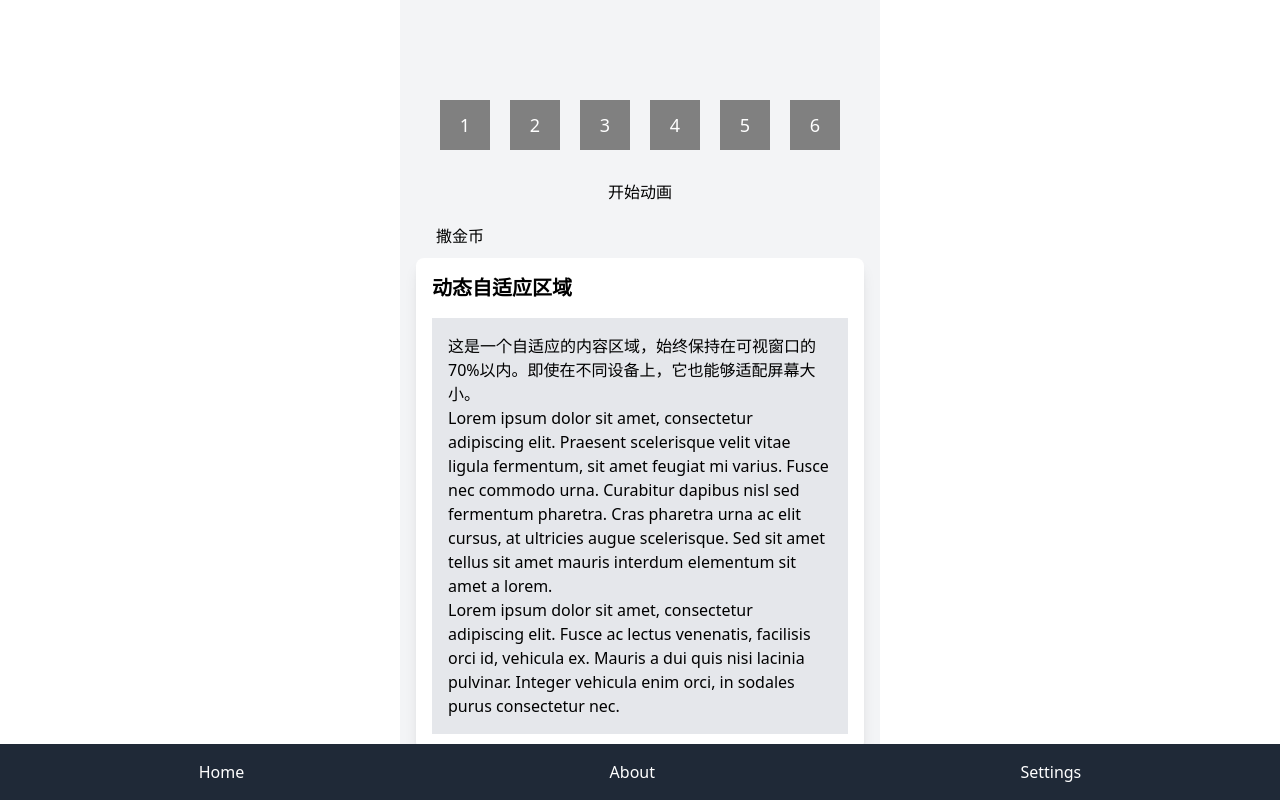
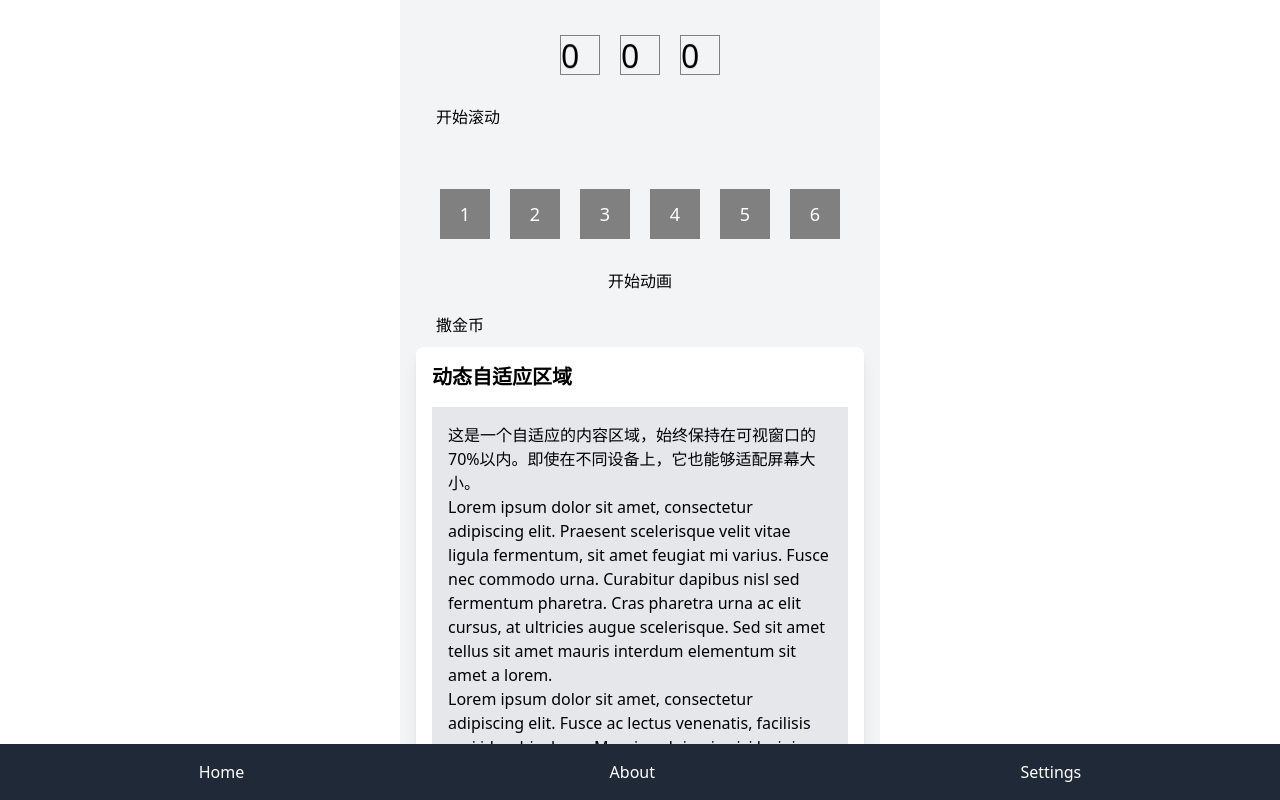
Before and after one commit to peakcary/react-project, a React (Create React App) app: page / in a window 1280 px wide. Built offline with nearby package versions, Linux system fonts and the light colour scheme.

Commit message:
feat:动画丝滑

```diff
--- a/package.json
+++ b/package.json
@@ -38,6 +38,7 @@
   "devDependencies": {
     "@react-spring/web": "^9.7.4",
     "autoprefixer": "^10.4.20",
+    "d3-ease": "^3.0.1",
     "postcss": "^8.4.41",
     "react-router-dom": "^6.26.1",
     "tailwindcss": "^3.4.10"
--- /dev/null
+++ b/src/components/DigitRoller/index.jsx
@@ -0,0 +1,74 @@
+import React, { useEffect } from 'react';
+import { useSprings, animated } from '@react-spring/web';
+import { easeCubicInOut } from 'd3-ease';  // 使用d3中的缓动函数库
+
+const DigitRoller = ({ targetNumbers = [0, 0, 0], duration = 3000 }) => {
+  const digits = [...Array(10).keys()]; // 数字0-9
+
+  // 使用useSprings来管理每个数字的滚动状态
+  const [springs, api] = useSprings(3, index => ({
+    from: { y: 0 },
+    to: { y: 0 },
+    config: { tension: 120, friction: 30 },  // 更平滑的tension和friction配置
+  }));
+
+  // 当目标数字改变时，触发滚动
+  useEffect(() => {
+    api.start(index => {
+      const targetDigit = targetNumbers[index];
+      const rounds = 5; // 固定滚动5圈
+      const totalDistance = rounds * digits.length * 40 + targetDigit * 40; // 计算滚动距离
+
+      return {
+        from: { y: 0 },  // 每次点击按钮，y值会重置为0
+        to: { y: totalDistance },  // 目标y值
+        config: { duration: duration + index * 500, easing: easeCubicInOut }, // 使用更丝滑的缓动函数
+        reset: true,  // 使动画能够从头开始
+      };
+    });
+  }, [targetNumbers, api, duration]);
+
+  return (
+    <div style={{ display: 'flex', justifyContent: 'center', marginTop: '50px' }}>
+      {springs.map((style, index) => (
+        <div
+          key={index}
+          style={{
+            width: '40px',
+            height: '40px',  // 只显示一个数字的高度
+            overflow: 'hidden',
+            border: '1px solid gray',
+            margin: '0 10px',
+            position: 'relative',
+          }}
+        >
+          <animated.div
+            style={{
+              position: 'absolute',
+              willChange: 'transform',
+              transform: style.y.to(y => `translateY(-${y % (digits.length * 40)}px)`), // 滚动的y值修正为0-360之间
+            }}
+          >
+            {/* 循环数字，确保滚动连续 */}
+            {[...digits, ...digits, ...digits].map((digit, i) => (
+              <div
+                key={i}
+                style={{
+                  height: '40px',
+                  display: 'flex',
+                  justifyContent: 'center',
+                  alignItems: 'center',
+                  fontSize: '32px',
+                }}
+              >
+                {digit}
+              </div>
+            ))}
+          </animated.div>
+        </div>
+      ))}
+    </div>
+  );
+};
+
+export default DigitRoller;
--- a/src/pages/Home/index.js
+++ b/src/pages/Home/index.js
@@ -1,9 +1,24 @@
 import React, { useState } from 'react';
 import CoinRain from '../../components/CoinRain'; // 导入 CoinRain 组件
 import BoxAnimation from '../../components/BoxAnimation'; // 导入 CoinRain 组件
+import DigitRoller from '../../components/DigitRoller'; // 导入 CoinRain 组件
+
 
 
 function About() {
+  const [numbers, setNumbers] = useState([0, 0, 0]);
+
+  const handleRoll = () => {
+    // 生成三个随机数
+    const newNumbers = [
+      Math.floor(Math.random() * 10),
+      Math.floor(Math.random() * 10),
+      Math.floor(Math.random() * 10)
+    ];
+    setNumbers(newNumbers); // 更新状态，触发数字滚动
+  };
+
+
   const [trigger, setTrigger] = useState(false);
   const handleCoinRain = () => {
     console.log('aa')
@@ -19,6 +34,17 @@ function About() {
   return (
     <div className="min-h-screen flex flex-col items-center justify-center bg-gray-100 p-4">
       <div className="w-full max-w-md">
+
+      <div>
+      <h1>数字滚动动画</h1>
+      <DigitRoller targetNumbers={numbers} duration={3000} />
+      <button onClick={handleRoll} style={{ padding: '10px 20px', marginTop: '20px', fontSize: '16px' }}>
+        开始滚动
+      </button>
+    </div>
+
+
+
         <BoxAnimation></BoxAnimation>
       <button
         style={{
```
Also changed, not shown: 1 other file (tests, documents, lock files or other folders).
